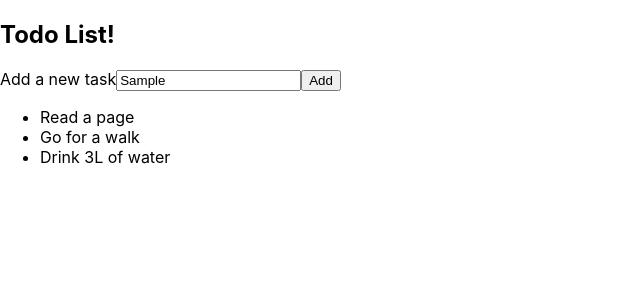
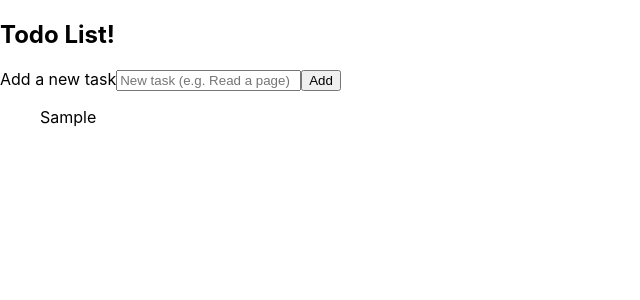
Before and after one commit to oybekabdulazizov/todo-list, a React (Create React App) app: page / in a window 1280 px wide. Both pictures are taken after typing "Sample" into the empty fields and a click on the button "Add". Shown: the top 300 px of the page, without its empty margins (0-640 px from the left). Built offline with nearby package versions, Linux system fonts and the light colour scheme.

Commit message:
create adding a new todo function, and display the added todos below the form

```diff
--- a/src/NewTodoForm.js
+++ b/src/NewTodoForm.js
@@ -7,6 +7,7 @@ class NewTodoForm extends Component {
             task: ""
         };
         this.handleChange = this.handleChange.bind(this);
+        this.handleSubmit = this.handleSubmit.bind(this);
     }
 
     handleChange(evt) {
@@ -17,9 +18,14 @@ class NewTodoForm extends Component {
 
     handleSubmit(evt) {
         evt.preventDefault();
-        // Todo: create a function to manage adding a new todo/task
 
-        // clear the form after the submission/addition
+        if (this.state.task) {
+            this.props.addTodo({ ...this.state });
+        }
+
+        this.setState(currState => ({
+            task: ""
+        }));
     }
 
     render() {
--- a/src/Todo.js
+++ b/src/Todo.js
@@ -4,9 +4,7 @@ class Todo extends Component {
     render() {
         return (
             <div>
-                <li>Read a page</li>
-                <li>Go for a walk</li>
-                <li>Drink 3L of water</li>
+                {this.props.task}
             </div>
         )
     }
--- a/src/TodoList.js
+++ b/src/TodoList.js
@@ -3,13 +3,37 @@ import Todo from './Todo';
 import NewTodoForm from './NewTodoForm';
 
 class TodoList extends Component {
+    constructor(props) {
+        super(props);
+        this.state = {
+            todos: []
+        };
+        this.add = this.add.bind(this);
+    }
+
+    add(newTodo) {
+        this.setState(currState => ({
+            todos: [ ...currState.todos, newTodo ]
+        }));
+    }
+
+    renderTodos() {
+        return this.state.todos.map(todo =>
+            <Todo
+                task={todo.task}
+            />
+            );
+    }
+
     render() {
         return (
             <div>
                 <h2>Todo List!</h2>
-                <NewTodoForm />
+                <NewTodoForm
+                    addTodo={this.add}
+                />
                 <ul>
-                    <Todo />
+                    {this.renderTodos()}
                 </ul>
             </div>
         )
```
